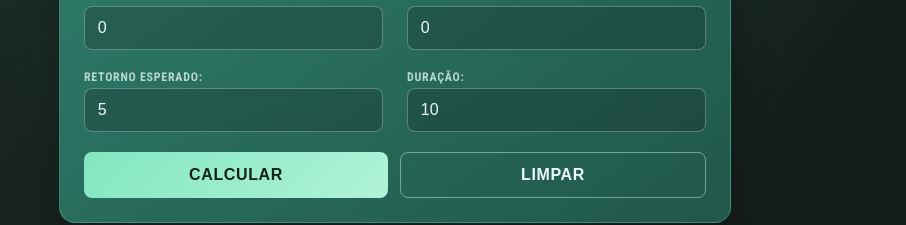
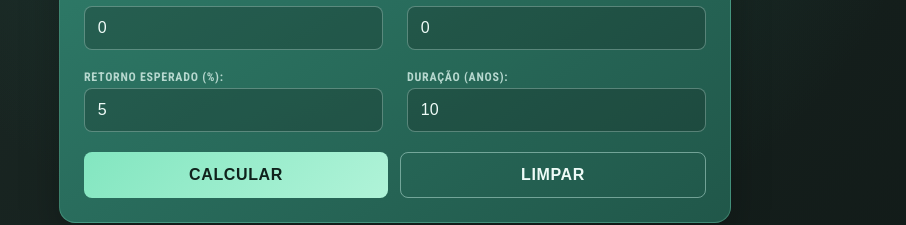
Before and after one commit to 0064558/angular-investment-calculator, an Angular app: page / in a window 1280 px wide. Shown: the part 263-488 px from the top of the page, without its empty margins (245-1151 px from the left). Built offline with nearby package versions, Linux system fonts and the light colour scheme.

Commit message:
feat: add units to the expected return and duration labels on the form

```diff
--- a/src/app/user-input/user-input.component.html
+++ b/src/app/user-input/user-input.component.html
@@ -24,7 +24,7 @@
 
     <div class="input-group">
         <p>
-            <label for="expected-return">Retorno Esperado: </label>
+            <label for="expected-return">Retorno Esperado (%): </label>
             <input id="expected-return" name="expected-return" type="number" min="0" step="0.01" required [(ngModel)]="enteredExpectedReturn" #expectedReturn="ngModel" [attr.aria-invalid]="expectedReturn.invalid && expectedReturn.touched" [attr.aria-describedby]="expectedReturn.invalid && expectedReturn.touched ? 'expected-return-error' : null" />
             @if (expectedReturn.invalid && expectedReturn.touched) {
                 <small id="expected-return-error" class="field-error">Informe um retorno igual ou maior que zero.</small>
@@ -32,7 +32,7 @@
         </p>
 
         <p>
-            <label for="duration">Duração: </label>
+            <label for="duration">Duração (Anos): </label>
             <input id="duration" name="duration" type="number" min="1" step="1" required [(ngModel)]="enteredDuration" #duration="ngModel" [attr.aria-invalid]="duration.invalid && duration.touched" [attr.aria-describedby]="duration.invalid && duration.touched ? 'duration-error' : null" />
             @if (duration.invalid && duration.touched) {
                 <small id="duration-error" class="field-error">Informe uma duração inteira de pelo menos um ano.</small>
```
